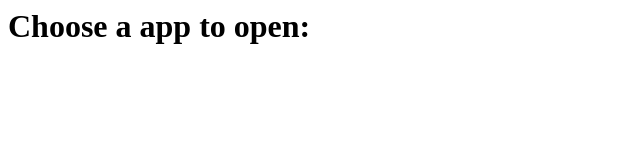
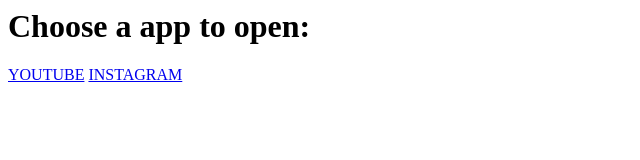
Before and after one commit to serverpro2024/server1234.HTTP, a plain HTML site: page opengl.html in a window 1280 px wide. Shown: the whole page, without its empty margins (0-640 px from the left). Drawn offline with Linux system fonts and the light colour scheme.

Commit message:
Update opengl.html

```diff
--- a/opengl.html
+++ b/opengl.html
@@ -1,4 +1,6 @@
 <html>
   <h1>Choose a app to open: </h1>
+  <a href="https://serverpro.github.io/server1234.github.io/open.html">YOUTUBE</a>
 
+<a href="https://serverpro.github.io/server1234.github.io/open.html">INSTAGRAM</a>
 </html>
```
